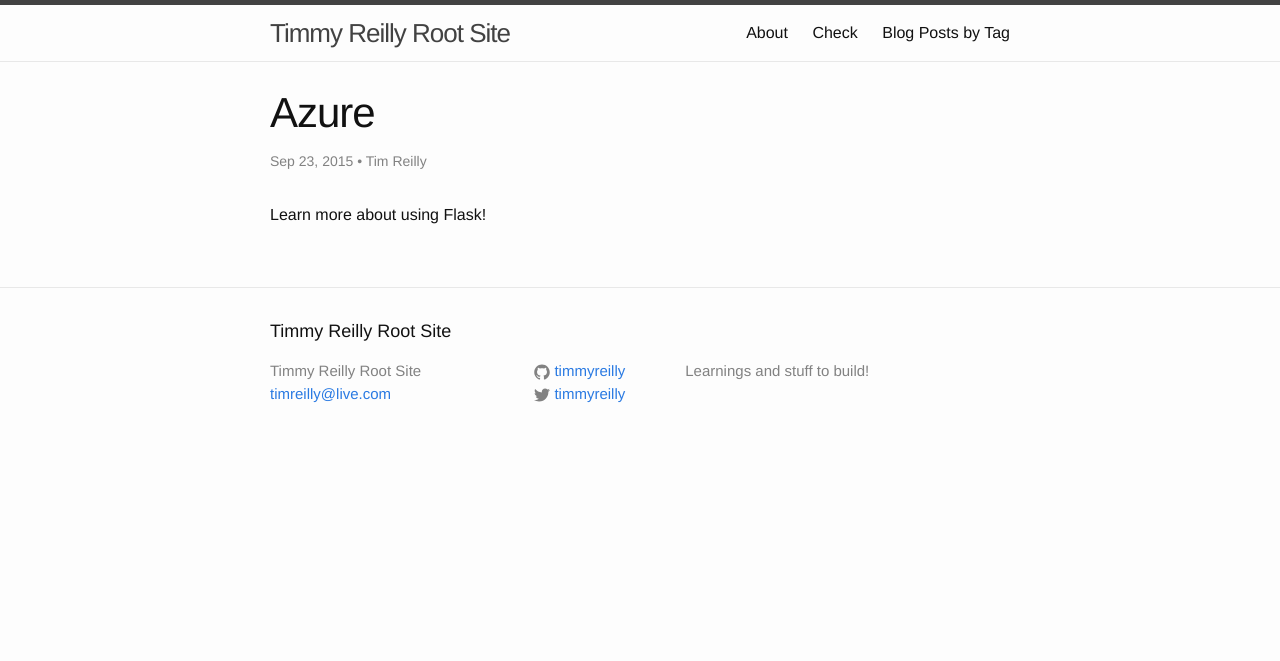
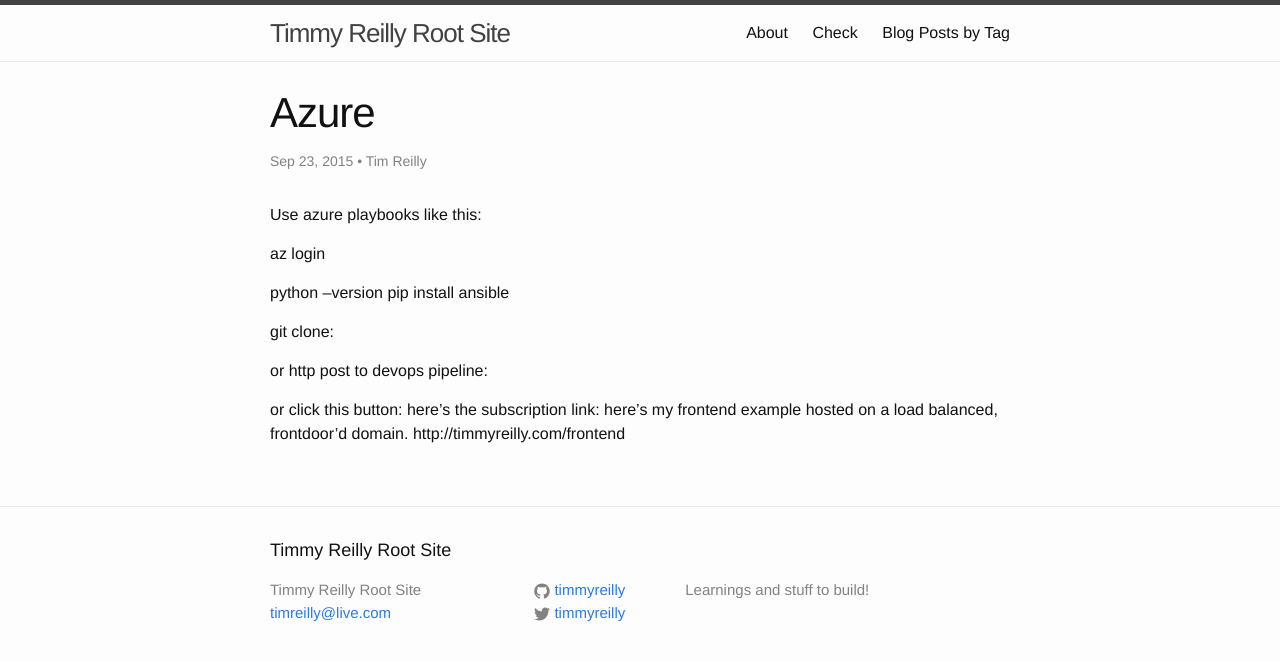
Before and after one commit to timmyreilly/timmyreilly.github.io, a Jekyll site: the page built from _posts/2015-09-25-Azure.markdown, in a window 1280 px wide. Shown: the top 661 px of the page. Built offline with Jekyll 4.4.1, drawn with Linux system fonts in a browser that asks for light colours.

```diff
--- a/_config.yml
+++ b/_config.yml
@@ -21,6 +21,7 @@ exclude:
   - README.md
   - node_modules
   - vendor
+  - /assets/archive
 
 # Plugins (optional)
 plugins:
--- a/_posts/2015-09-25-Azure.markdown
+++ b/_posts/2015-09-25-Azure.markdown
@@ -11,4 +11,20 @@ tags:
 link: http://timmyreilly.com
 ---
 
-Learn more about using Flask!
+Use azure playbooks like this:
+
+az login
+
+python --version
+pip install ansible
+
+
+
+git clone:
+
+or http post to devops pipeline:
+
+or click this button:
+here's the subscription link:
+here's my frontend example hosted on a load balanced, frontdoor'd domain.
+http://timmyreilly.com/frontend
--- a/_posts/2015-09-25-Flask-Azure.markdown
+++ b/_posts/2015-09-25-Contributing.markdown
@@ -1,6 +1,6 @@
 ---
 author: Tim Reilly
-title: tagggeed
+title: Contributing
 layout: post
 date:   2015-09-23 17:11:19
 tags:
```
Also changed, not shown: assets/archive/2024-09-23-my-first-post.md (renamed from _posts/2024-09-23-my-first-post.md, +1 -1 lines), assets/archive/2015-09-25-Microsoft.markdown (renamed from _posts/2015-09-25-Microsoft.markdown), assets/archive/2015-09-25-Windows-10.markdown (renamed from _posts/2015-09-25-Windows-10.markdown), assets/archive/2015-09-25-welcome-to-jekyll.markdown (renamed from _posts/2015-09-25-welcome-to-jekyll.markdown), assets/archive/2024-09-23-my-first-post-bob.md (renamed from _posts/2024-09-23-my-first-post-bob.md).
